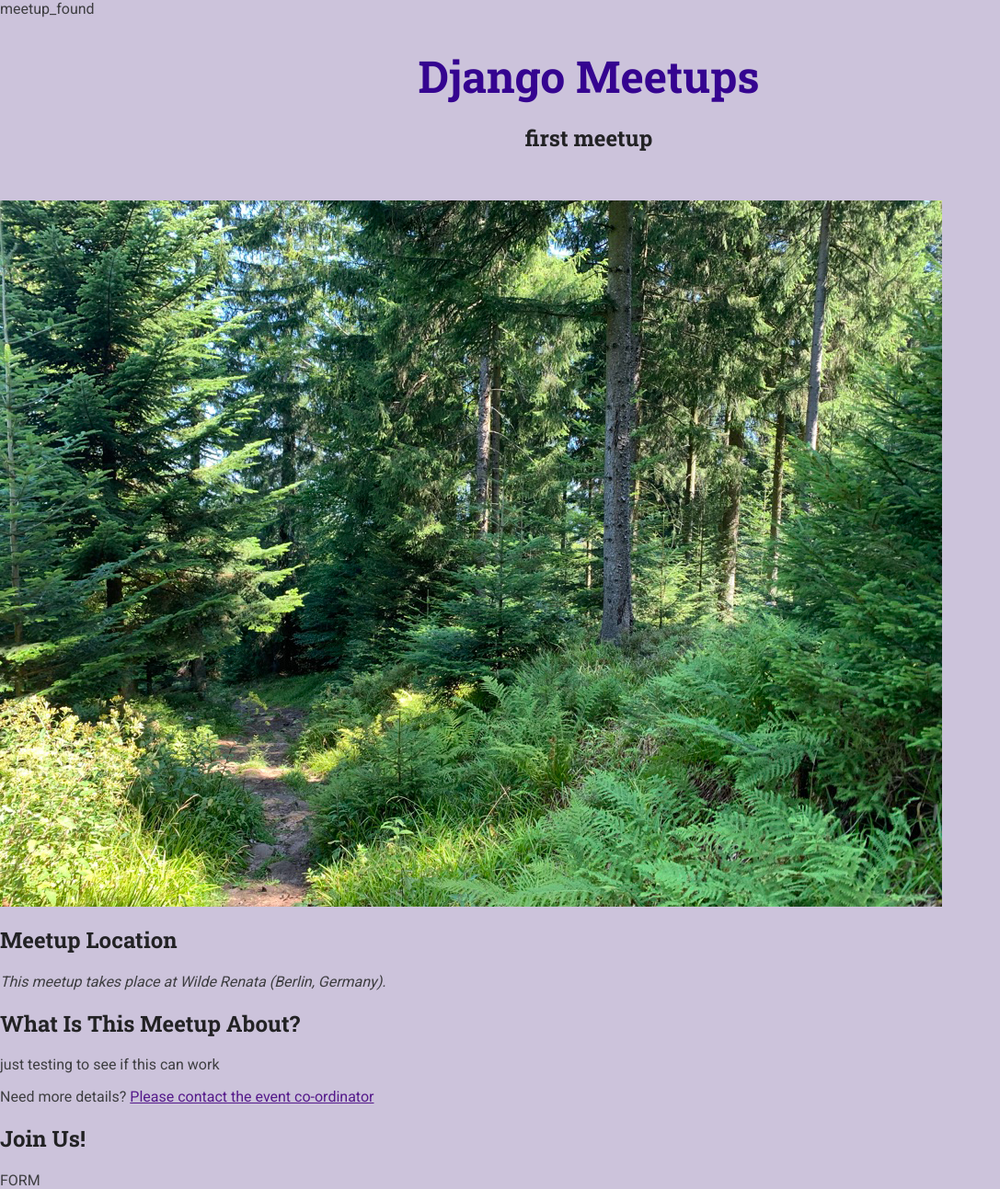
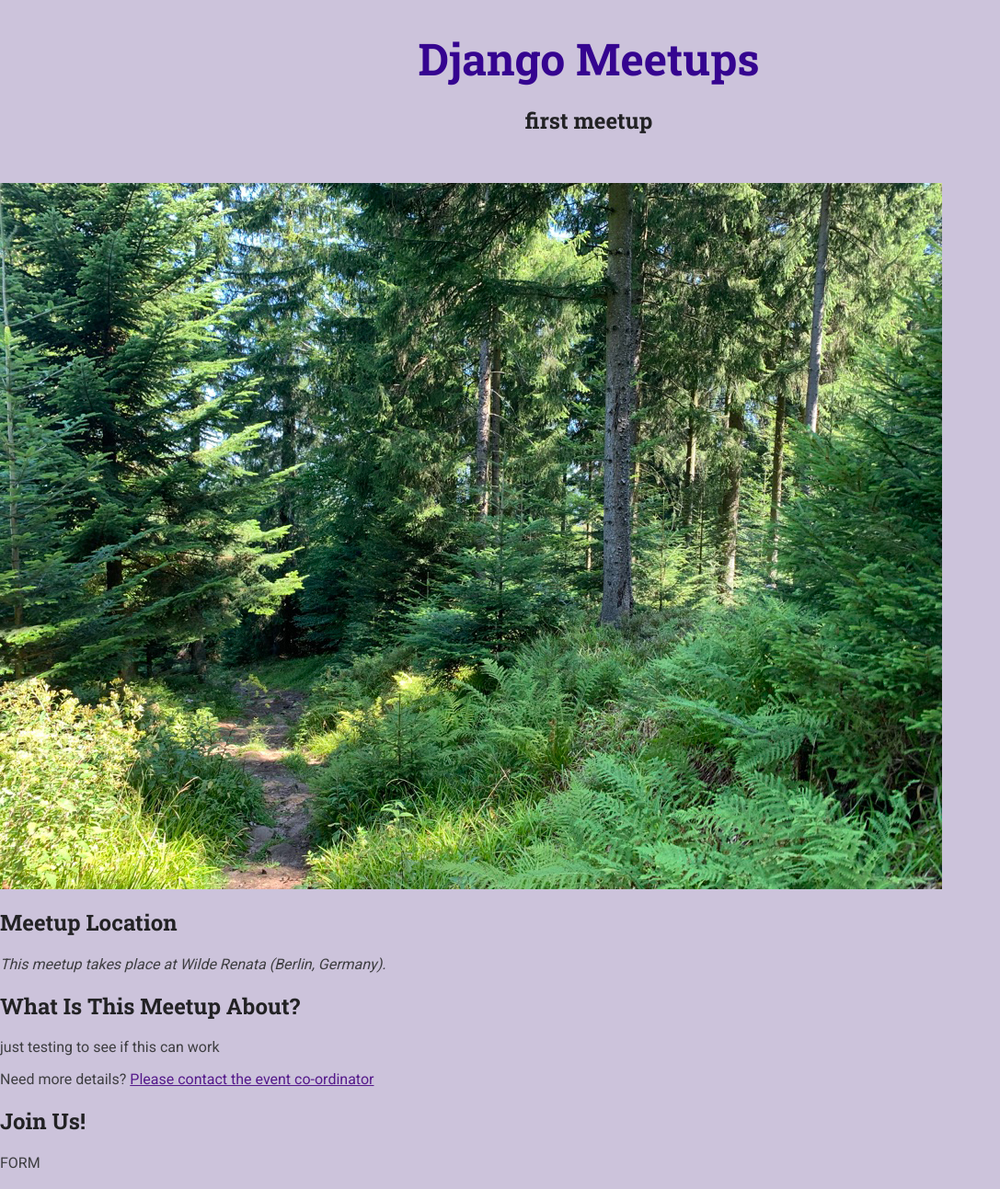
Before and after one commit to VirgSam/Pythonic-Journey, a Django app: a page that uses udemy/max_sch/django_project_site/meetups/templates/meetups/meetup-items.html in a window 1280 px wide. Shown: the whole page at 92% size, without its empty margins (0-1087 px from the left). After the commit the page ends 1271 px from the top, so only its background shows below. Run offline with Django 4.2, Linux system fonts and the light colour scheme; data comes from the database, SQL or seed files in the repository.

Commit message:
Update meetup-items.html for error removal

```diff
--- a/udemy/max_sch/django_project_site/meetups/templates/meetups/meetup-items.html
+++ b/udemy/max_sch/django_project_site/meetups/templates/meetups/meetup-items.html
@@ -5,7 +5,7 @@
 {%block title %}{{meetup.title}}{%endblock%}
 
 {%block site_css %}
-<link rel="stylesheet" href="{% static 'meetups/styles/meetup-detail.css'%}">meetup_found
+<link rel="stylesheet" href="{% static 'meetups/styles/meetup-detail.css'%}">
 {%endblock%}
 
 {%block main_heading %}
```
